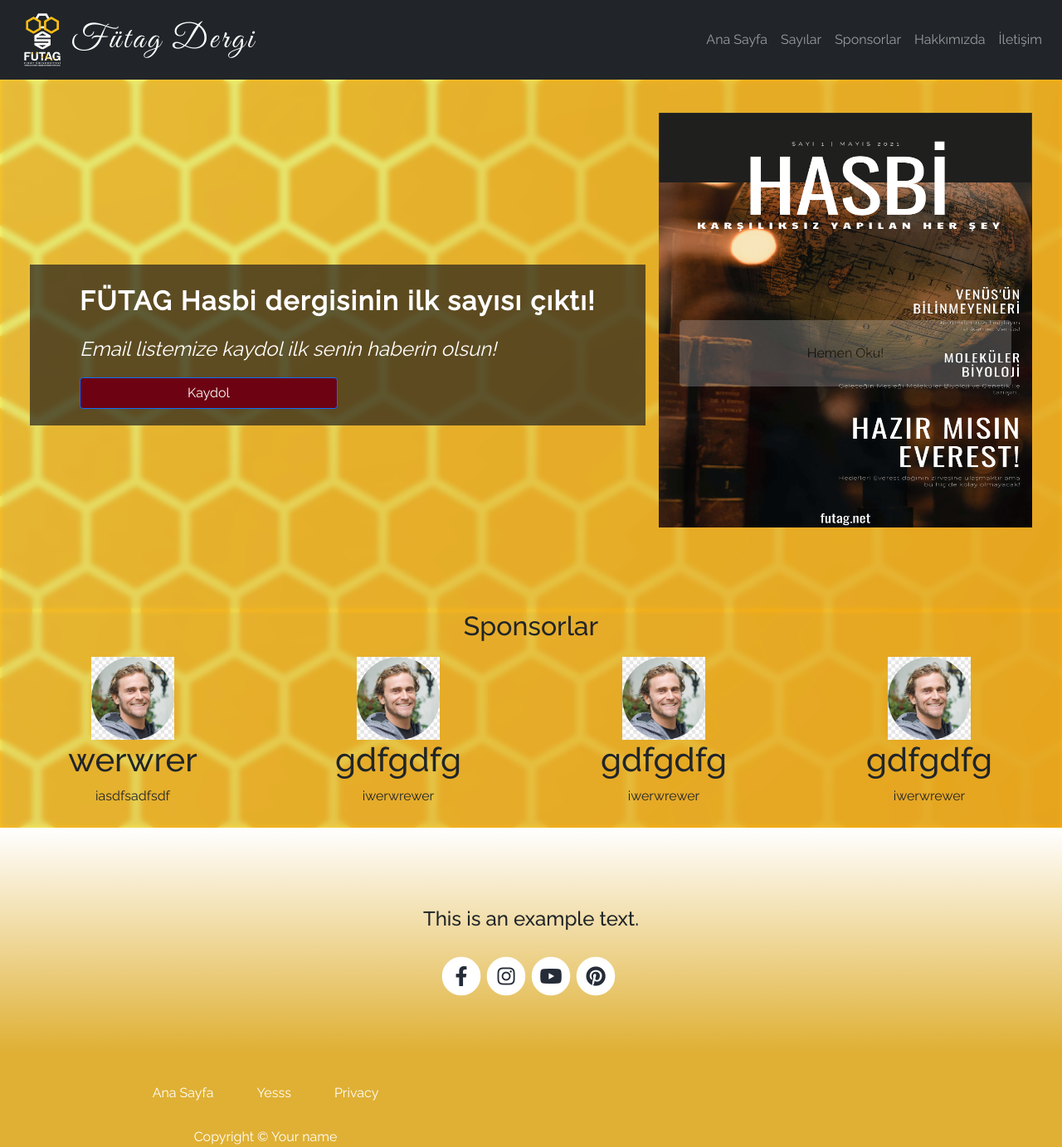
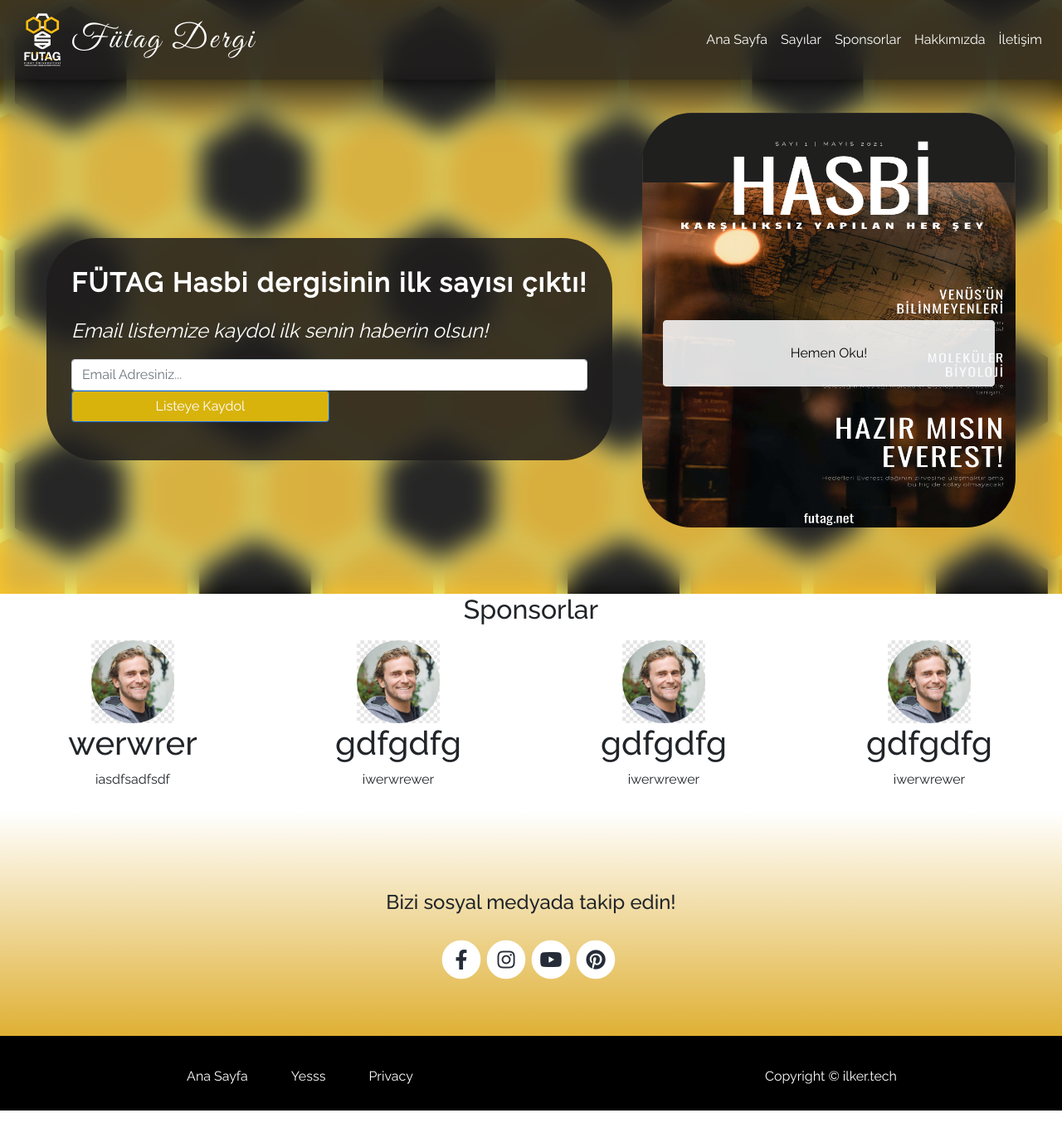
Before and after one commit to FUTAG-Software/Dergi-Websitesi, a React (Create React App) app: page / in a window 1280 px wide. Shown: the whole page at 83% size. After the commit the page ends 1339 px from the top, so only its background shows below. Built offline with nearby package versions, Linux system fonts and the light colour scheme.

Commit message:
add link hover

```diff
--- a/src/App.css
+++ b/src/App.css
@@ -2,12 +2,14 @@
 
 .App {
   text-align: center;
-  background: url(./img/26292.jpg);
+  background: url(./img/blackyellowmin.jpg);
   background-size: cover;
-  background-position: center bottom;
   font-family: 'Raleway', sans-serif;
 }
-
+.navbar{
+  background-color: rgba(31, 29, 29, 0.85) !important;
+  box-shadow: 0px 0px 30px 30px rgba(0, 0, 0, 0.8);
+}
 .navbar-logo{
   display: inline;
 }
@@ -19,9 +21,30 @@
   letter-spacing: 0.2rem;
   vertical-align: middle;
 }
+.nav-link{
+  color: white !important;
+  position: relative;
+}
+.nav-link:after{
+  background-color: transparent;
+  bottom: 0;
+  content: "";
+  display: block;
+  height: 2px;
+  left: 50%;
+  position: absolute;
+  transition: width 0.7s ease 0s, left 0.7s ease 0s;
+  width: 0;
+}
+
+.nav-link:hover:after{
+  background-color: white;
+  width: 100%;
+  left: 0;
+}
 
 .intro{
-  padding: 20px 20px 20px;
+  padding: 0 20px 0;
   color: #ffffff;
   display: flex;
   align-items: center;
@@ -29,21 +52,24 @@
   flex-wrap: wrap;
   align-content: space-between;
 }
+/*hue-rotate(204deg)*/
 .backdrop{
-  backdrop-filter: contrast(80%) blur(3px);
+  backdrop-filter: blur(15px) contrast(70%);
 }
 .intro-right{
   display: flex;
   flex-direction: column;
-  margin-top: 20px;
+  margin-top: 40px;
   animation: backInRight 2s;
 }
 .intro-left{
-  padding: 20px 60px;
+  padding: 30px;
+  margin-top: 30px;
   text-align: left;
   font-size: 1.5rem;
   animation: fadeInLeft 1s;
-  background-color: rgba(31, 29, 29, 0.685);
+  background-color: rgba(31, 29, 29, 0.85);
+  border-radius: 60px;
 }
 .big-header{
   font-weight: bold;
@@ -53,7 +79,7 @@
 }
 .subscribe-btn{
   align-content: center;
-  background-color: rgb(109, 3, 18) !important;
+  background-color: rgb(216, 179, 12) !important;
   width: 50%;
 }
 .italic{
@@ -62,6 +88,7 @@
 .intro-img{
   width: 450px;
   height: 500px;
+  border-radius: 60px;
 }
 
 .read-button{
@@ -71,7 +98,12 @@
   width: 400px;
   bottom: 250px;
   left: 25px;
-  animation: flash 5s infinite;
+  animation: flash 10s infinite;
+}
+
+/* Sponsors */
+.sponsors{
+  background-color: white;
 }
 .cards{
   display: flex;
@@ -128,7 +160,7 @@
 }
 
 .footer .fa-stack:hover .fa-stack-1x {
-	color: #ffffff;
+	color: #dfb034;
 }
 
 .footer .fa-stack:hover .fa-stack-2x {
@@ -139,8 +171,13 @@
 
 .copyright {
 	padding-top: 1.5rem;
-	background-color: #dfb034;
+	background-color: black;
 	text-align: center;
+  display: flex;
+  flex-direction: row;
+  justify-content: space-around;
+  align-items: baseline;
+  flex-wrap: wrap;
 }
 
 .copyright a {
@@ -173,7 +210,7 @@ to {
 
 25%,
 75% {
-  opacity: 0;
+  opacity: 0.7;
 }
 }
 
--- a/src/components/Copyright.jsx
+++ b/src/components/Copyright.jsx
@@ -22,11 +22,11 @@ var cpMenu = [
 export default (props) => {
     return (
             <div className='copyright'>
-                <div className="col-lg-6">
+                <div className="">
                     <Menu items={cpMenu} key={cpMenu.key}></Menu>
                 </div>
-                <div className="col-lg-6">
-                    <span >Copyright © <a href="#your-link">Your name</a></span>
+                <div className="">
+                    <span >Copyright © <a href="ilker.tech">ilker.tech</a></span>
                 </div>
             </div>
     )
--- a/src/components/Footer.jsx
+++ b/src/components/Footer.jsx
@@ -4,7 +4,7 @@ export default (props) => {
     return(
         <div className="footer">
             <div className="col-lg-12">
-                <h4>This is an example text.</h4>
+                <h4>Bizi sosyal medyada takip edin!</h4>
                 <div className="social-container">
                     {props.social.map( (item) => <span className="fa-stack">
                     <a href={item.link}>
--- a/src/components/Intro.jsx
+++ b/src/components/Intro.jsx
@@ -1,13 +1,19 @@
 import React from 'react';
 import logo from '../img/firstPage-1.webp'
 import Button from 'react-bootstrap/Button';
+import { Form } from 'react-bootstrap';
 export default(props) =>{
     return(
         <div className='intro backdrop'>
             <div className='intro-left'>
                 <p className="big-header">FÜTAG Hasbi dergisinin ilk sayısı çıktı!</p>
                 <p className='italic'>Email listemize kaydol ilk senin haberin olsun!</p>
-                <Button className='subscribe-btn'>Kaydol</Button>{' '}
+                <Form>
+                    <Form.Group controlId="formBasicEmail">
+                        <Form.Control type="email" placeholder="Email Adresiniz..." />
+                        <Button className='subscribe-btn'>Listeye Kaydol</Button>{' '}
+                    </Form.Group>
+                </Form>
             </div>
             <div className='intro-right'>
                 <img className='intro-img' src={logo} height="600px"></img>
--- a/src/components/Navbar.jsx
+++ b/src/components/Navbar.jsx
@@ -21,7 +21,7 @@ var cpMenu = [
 ]
 export default(props) =>{
     return(
-      <Navbar className='' bg="dark" variant="dark" expand="lg">
+      <Navbar className='backdrop' variant="dark" expand="lg">
         <Navbar.Brand className='mx-auto' href="#home">
           <img className='navbar-logo' src={logo} width='70' alt='logo'></img>
           <span>Fütag Dergi</span>
--- a/src/components/Sponsors.jsx
+++ b/src/components/Sponsors.jsx
@@ -6,7 +6,7 @@ import 'swiper/swiper-bundle.min.css';
 SwiperCore.use([Autoplay]);
 export default(props) =>{
     return(
-    <div className='backdrop'>
+    <div className='backdrop sponsors'>
       <h2>Sponsorlar</h2>
       <Swiper
         onSlideChange={() => console.log('slide change')}
```
Also changed, not shown: src/img/blackyellowmin.jpg (added).
